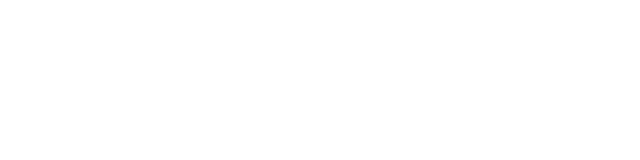
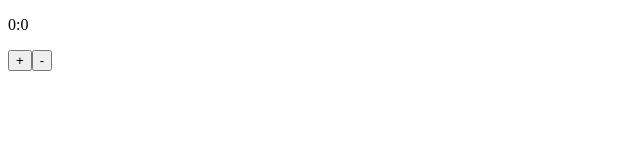
Before and after one commit to becodeorg/hamilton-7-react-project-TripsJ, a React (Vite) app: page / in a window 1280 px wide. Shown: the top 160 px of the page, without its empty margins (0-640 px from the left). Built offline with nearby package versions, Linux system fonts and the light colour scheme.

Commit message:
very basic component setup

```diff
--- a/package.json
+++ b/package.json
@@ -20,12 +20,13 @@
     "@vitejs/plugin-react": "^2.2.0",
     "babel-eslint": "^10.1.0",
     "eslint": "^8.28.0",
+    "eslint-config-prettier": "^8.5.0",
     "eslint-plugin-prettier": "^4.2.1",
     "eslint-plugin-react": "^7.31.11",
     "eslint-plugin-unicorn": "^45.0.0",
     "husky": "^8.0.2",
     "lint-staged": "^13.0.3",
-    "prettier": "^2.8.0",
+    "prettier": "2.8.0",
     "vite": "^3.2.3"
   },
   "lint-staged": {
--- a/src/App.jsx
+++ b/src/App.jsx
@@ -1,11 +1,13 @@
-let shit = "this is intentionally bad practice"
+import Clock from "./components/clock"
+import Timesetter from "./components/timesetter"
 
 function App() {
 
 
   return (
     <div className="App">
-
+      <Clock/>
+      <Timesetter/>
     </div>
   )
 }
--- /dev/null
+++ b/src/components/clock.jsx
@@ -0,0 +1,18 @@
+import React from 'react';
+import { useState } from 'react';
+
+const Clock = () =>{
+
+    const [minutes, setMinutes] = useState(0);
+    const [seconds, setSeconds] = useState(0);
+
+
+
+    return(
+        <div>
+            <p>{minutes}:{seconds}</p>
+
+        </div>
+    )
+    }
+    export default Clock;
--- /dev/null
+++ b/src/components/timesetter.jsx
@@ -0,0 +1,32 @@
+import React from 'react';
+import { useState } from 'react';
+
+
+const Timesetter = () => {
+    const [targettime,setTaregettime]= useState(0);
+
+    function settimeup(){
+
+        setTaregettime(targettime+1);
+        // ! First click is not registered
+        console.log(targettime);
+    }
+
+    function settimedown(){
+        if (targettime >= 0){
+        setTaregettime(targettime-1);
+        console.log(targettime);
+        }
+    }
+
+
+
+    return(
+        <div>
+        <button onClick={settimeup}>+</button>
+        <button onClick={settimedown}>-</button>
+        </div>
+    )
+}
+
+export default Timesetter;
```
Also changed, not shown: .eslintrc.js, 1 other file (tests, documents, lock files or other folders).
